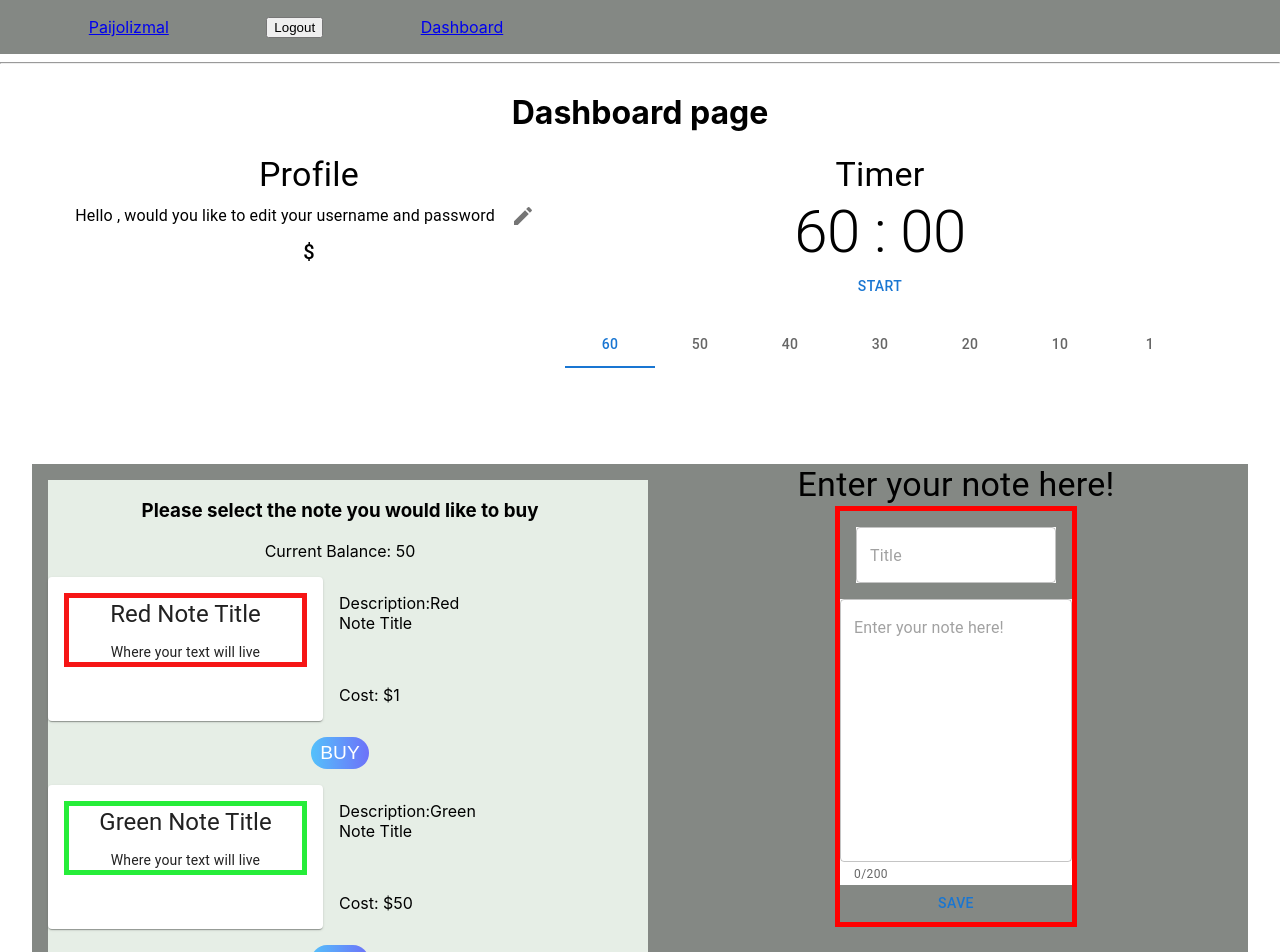
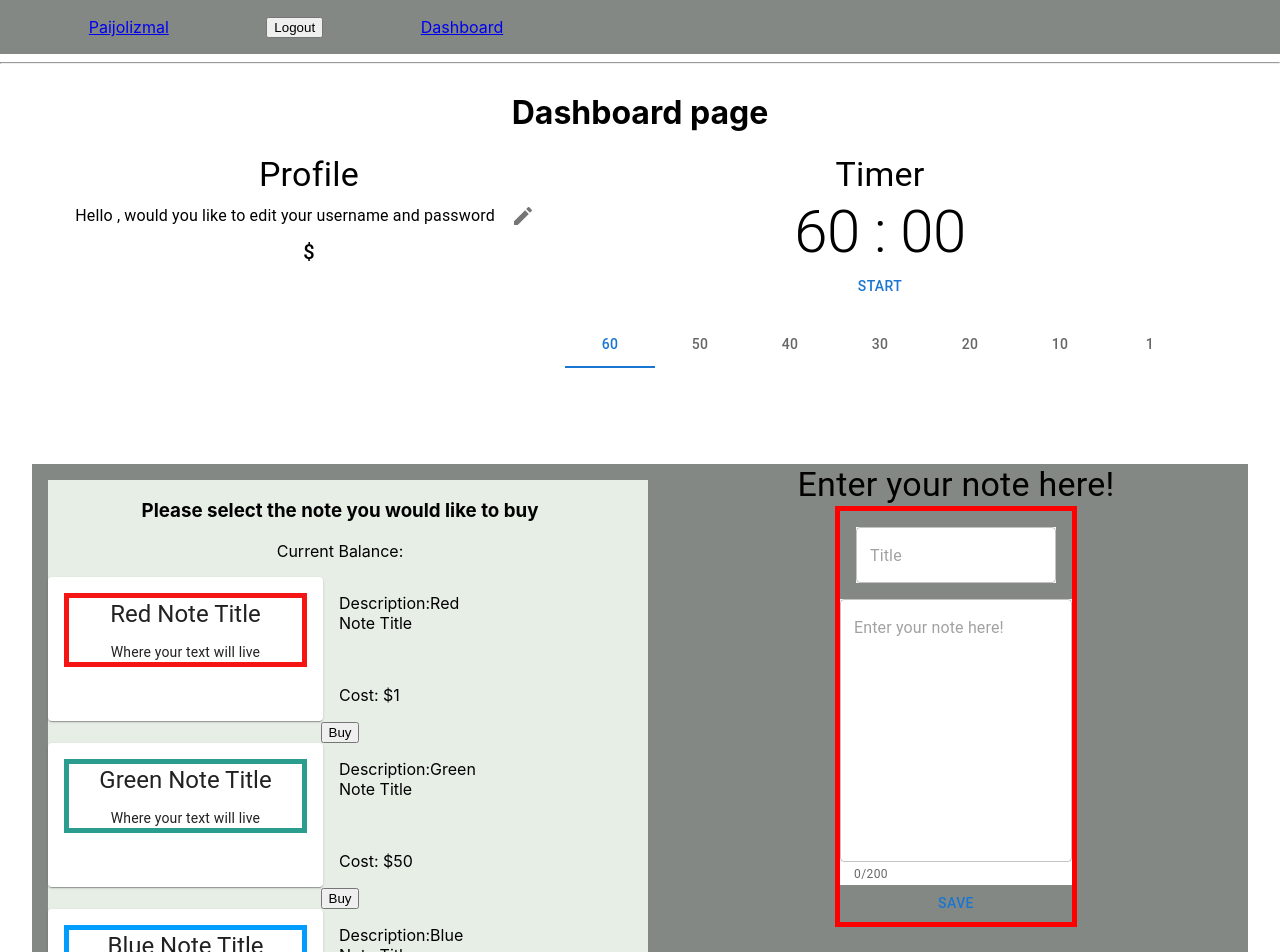
Before and after one commit to J5kinner/PaiJoLizMal, a React (Create React App) app: page /dashboard in a window 1280 px wide. Shown: the top 952 px of the page. Built offline with nearby package versions, Linux system fonts and the light colour scheme; sample sign-in values are in the browser's storage.

Commit message:
shop interaction with user + global colour palette added

```diff
--- a/src/assets/global/_colors.scss
+++ b/src/assets/global/_colors.scss
@@ -5,8 +5,16 @@
  *
  */
 
+//  Main Colour Palette Theme:
+ $dark-green: #264653;
+ $green: #2a9d8f;
+ $yellow: #e9c46a;
+ $light-orange: #f4a261;
+ $orange: #e76f51;
+
+ //Other Colours:
+
 $red: #f61515;
-$green: #26ed39;
 $smoke: #848884;
 $light-smoke: #e6eee6;
 $blue: #009dff;
--- a/src/components/Btn.js
+++ b/src/components/Btn.js
@@ -3,7 +3,7 @@ import "../assets/scss/components/Button.scss";
 
 const Btn = (props) => {
   return (
-    <button onClick={props.handler} className="btn-cancel">
+    <button onClick={props.handler} className={props.class}>
       {props.text}
     </button>
   );
--- a/src/components/shop/Shop.js
+++ b/src/components/shop/Shop.js
@@ -18,14 +18,8 @@ const Shop = ({ user }) => {
     { id: 3, title: "Blue Note Title", cost: 51, color: "blue" },
   ]);
 
-  //TESTING MODE for coins
-  let [coins, setCoins] = useState(50);
-
-  //PRODUCTION CODE for coins generated from pomodoro
-  //problem with returning money gives back weird values
-  // let [coins, setCoins] = useState(user.coins);
-
-  const [buyState, setBuyState] = useState("not-bought");
+  const intialIncome = user.coins;
+  const [coins, setCoins] = useState(intialIncome);
 
   /**
    * BuyHandler takes away the cost value from the balance
@@ -37,47 +31,97 @@ const Shop = ({ user }) => {
    * @param cost - cost of the purchase
    * @return the cost and colour of the chosen note being purchased
    */
-  const handleBuy = (userBalance, id, cost, color) => {
-    coins = userBalance;
-    if (userBalance < cost) {
-      alert("Sorry you don't have enough coins");
-    } else {
-      //update coins after purchase
-      setCoins(coins - cost);
-      setBuyState("bought")
+
+  const shopList = [
+    { id: 1, title: "Red Note Title", cost: 1, color: "red", isBought: false },
+    {
+      id: 2,
+      title: "Green Note Title",
+      cost: 50,
+      color: "green",
+      isBought: false,
+    },
+    {
+      id: 3,
+      title: "Blue Note Title",
+      cost: 51,
+      color: "blue",
+      isBought: false,
+    },
+  ];
+
+  const ShopApp = () => {
+    const [list, setList] = React.useState(shopList);
+    function handleToggleBuy(id, isBought, cost) {
+      const userCoins = intialIncome;
+      if (isBought) {
+        const newCoins = userCoins + cost;
+        setCoins(newCoins);
+
+        console.log("selling, income: " + newCoins + " cost: " + cost);
+      } else {
+        const newCoins = userCoins - cost;
+
+        setCoins(newCoins);
+
+        console.log("Buying, income: " + newCoins + " cost: " + cost);
+      }
+      const newList = list.map((item) => {
+        if (item.id === id) {
+          const updatedItem = {
+            ...item,
+            isBought: !item.isBought,
+          };
+
+          return updatedItem;
+        }
+
+        return item;
+      });
+      setList(newList);
     }
+
+    return <List list={list} onToggleBuy={handleToggleBuy} />;
   };
 
-
-  const handleCancel = (userBalance, cost) => {
-    const total = userBalance + cost;
-    setCoins(total);
-    setBuyState("not-bought")
-  };
+  const List = ({ list, onToggleBuy }) => (
+    <ul className="list">
+      {list.map((item) => (
+        <li key={item.id}>
+          <ShopItem
+            title={item.title}
+            username={user.username}
+            cost={item.cost}
+            color={item.color}
+          />
+          {item.isBought ? (
+            <button
+              type="button"
+              onClick={() => onToggleBuy(item.id, item.isBought, item.cost)}
+            >
+              {" "}
+              X
+            </button>
+          ) : (
+            <button
+              type="button"
+              onClick={() => onToggleBuy(item.id, item.isBought, item.cost)}
+            >
+              {" "}
+              Buy
+            </button>
+          )}
+        </li>
+      ))}
+    </ul>
+  );
 
   return (
     <div className="shop">
       <h3>Please select the note you would like to buy</h3>
       <p>Current Balance: {coins}</p>
       <ul className="list">
-        {items.map((item) => (
-          <li key={item.id}>
-            <ShopItem title={item.title} username={user.username} cost={item.cost} color={item.color} />
-            <div>
-              {buyState === "not-bought" && (
-            <button
-              onClick={() =>
-                handleBuy(coins, item.id, item.cost, item.color)
-              }
-              className="btn"
-            >
-              Buy{" "}
-            </button>)}
-            {buyState === "bought" && <Btn handler={ () => handleCancel(coins, item.cost)} text="X"/>}
-
-            </div>
-          </li>
-        ))}
+        <ShopApp />
       </ul>
     </div>
   );
```
